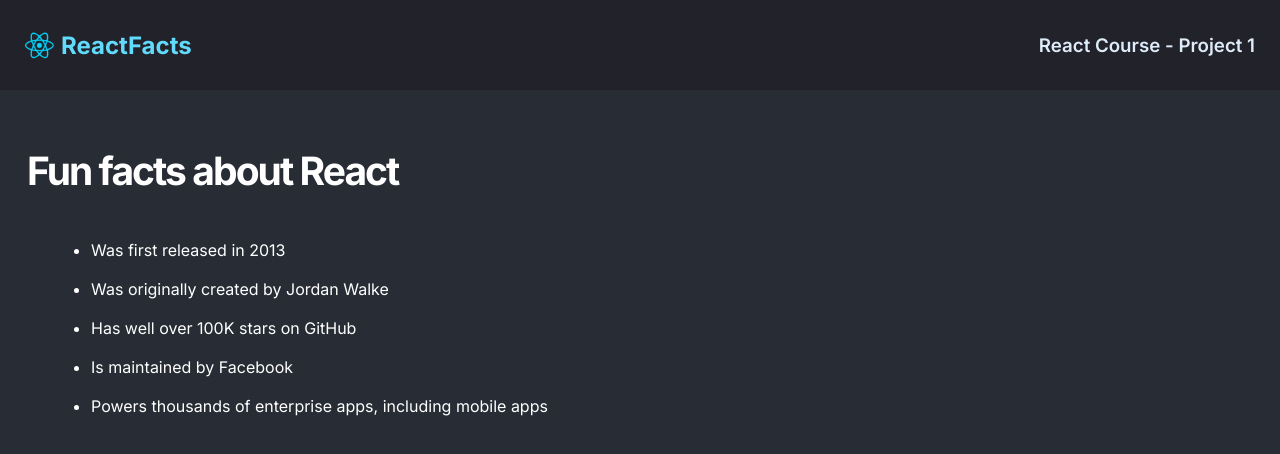
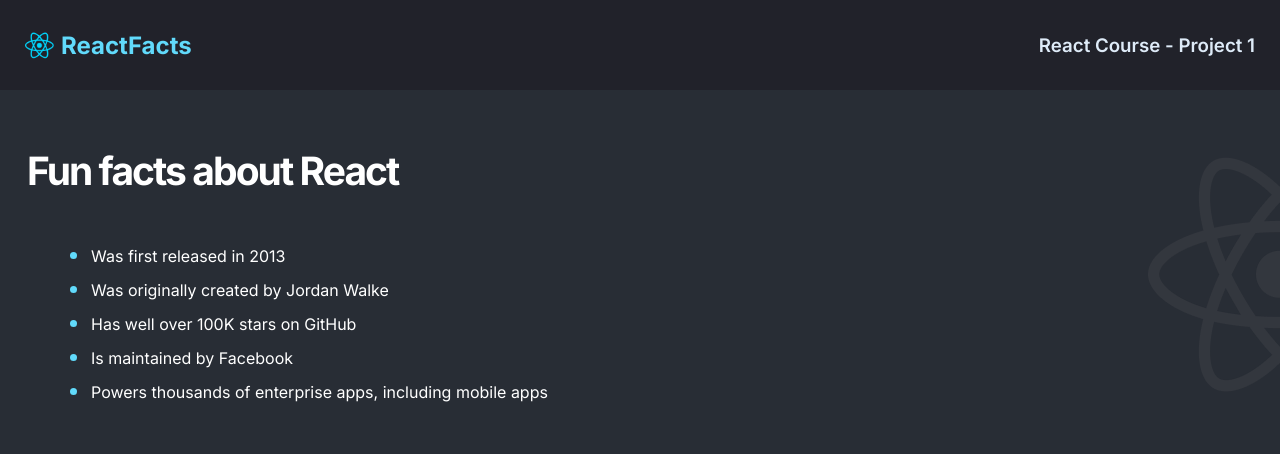
Before and after one commit to EnriqueSaracho/my-app, a React (Create React App) app: page / in a window 1280 px wide. Shown: the top 454 px of the page. Built offline with nearby package versions, Linux system fonts and the light colour scheme.

Commit message:
Update style.css Create react-icon-large-png
Updated style.css file and Added react-icon-large.png, background logo

```diff
--- a/src/style.css
+++ b/src/style.css
@@ -32,6 +32,12 @@
   font-weight: 600;
 }
 
+.main {
+  background-image: url(./images/react-icon-large.png);
+  background-repeat: no-repeat;
+  background-position: right center;
+}
+
 .main--title {
   margin-top: 57px;
   margin-left: 27px;
@@ -49,5 +55,9 @@
   font-size: 16px;
 }
 .main--list > li {
-  margin-bottom: 19px;
+  margin-bottom: 8px;
 }
+::marker {
+  color: #61DAFB;
+  font-size: 1.4rem;
+}
```
Also changed, not shown: src/images/react-icon-large.png (added).
